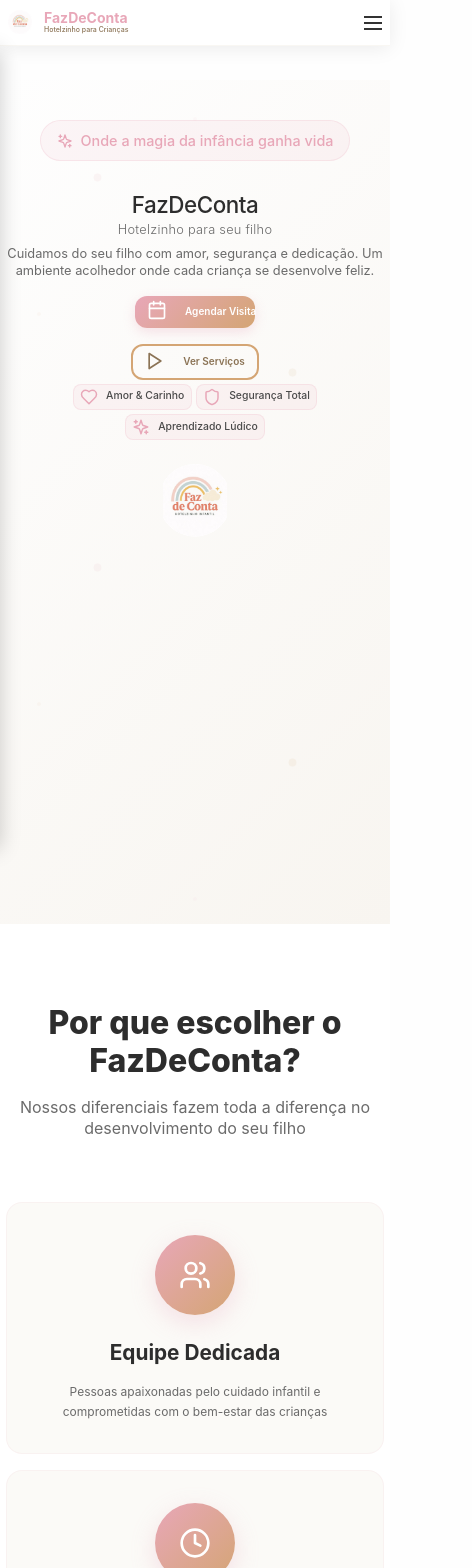
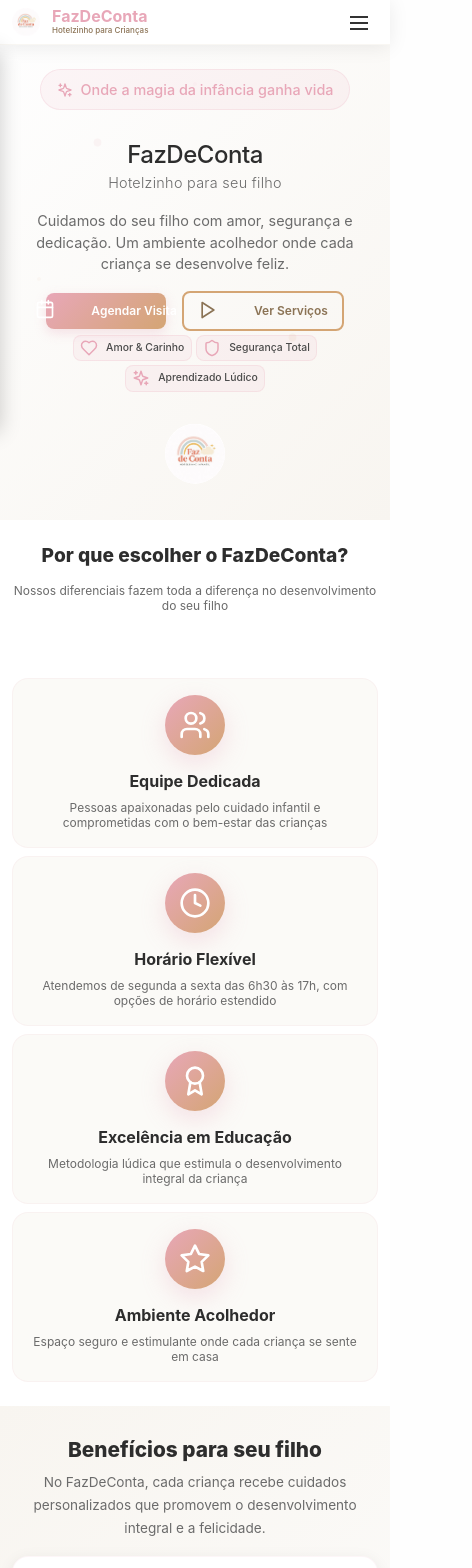
Before and after one commit to ohugods/Hotelzinho, a React (Vite) app: page / in a window 390 px wide. Shown: the top 1568 px of the page, 472 px wide, since content can reach past the window. Built offline with nearby package versions, Linux system fonts and the light colour scheme.

Commit message:
Melhorias de responsividade para dispositivos mÃ³veis

```diff
--- a/src/components/Header.css
+++ b/src/components/Header.css
@@ -39,6 +39,7 @@
   height: 50px;
   object-fit: contain;
   border-radius: 8px;
+  display: block;
 }
 
 .logo-text {
@@ -135,9 +136,97 @@
 }
 
 @media (max-width: 768px) {
+  .header {
+    height: 50px;
+  }
+
   .header-container {
     padding: 0 10px;
     height: 50px;
+  }
+
+  .logo-image {
+    width: 32px;
+    height: 32px;
+  }
+
+  .logo h1 {
+    font-size: 18px;
+  }
+
+  .tagline {
+    font-size: 9px;
+    margin-top: -2px;
+  }
+
+  .nav {
+    position: fixed;
+    top: 50px;
+    left: -100%;
+    width: 100%;
+    height: auto;
+    max-height: calc(100vh - 50px);
+    background: rgba(255, 255, 255, 0.98);
+    backdrop-filter: blur(10px);
+    flex-direction: column;
+    justify-content: flex-start;
+    align-items: center;
+    padding: 15px 0;
+    transition: left 0.3s ease;
+    box-shadow: 0 5px 20px rgba(0, 0, 0, 0.2);
+    overflow-y: auto;
+    z-index: 1000;
+  }
+
+  .nav-open {
+    left: 0;
+  }
+
+  .nav-list {
+    flex-direction: column;
+    gap: 12px;
+    width: 100%;
+    padding: 0 20px;
+  }
+
+  .nav-list li {
+    width: 100%;
+    text-align: center;
+    border-bottom: 1px solid rgba(232, 167, 184, 0.1);
+    padding-bottom: 10px;
+  }
+
+  .nav-list li:last-child {
+    border-bottom: none;
+  }
+
+  .nav-list a {
+    font-size: 16px;
+    padding: 10px 0;
+    font-weight: 600;
+    display: block;
+    width: 100%;
+  }
+
+  .hamburger {
+    display: flex;
+    padding: 8px;
+  }
+
+  .bar {
+    width: 20px;
+    height: 2px;
+  }
+}
+
+@media (max-width: 480px) {
+  .header {
+    height: 45px;
+  }
+
+  .header-container {
+    padding: 0 12px;
+    height: 45px;
   }
 
   .logo-image {
@@ -151,87 +240,40 @@
 
   .tagline {
     font-size: 8px;
-    margin-top: -2px;
-  }
-
-  .nav {
-    position: fixed;
-    top: 50px;
-    left: -100%;
-    width: 100%;
-    height: calc(100vh - 50px);
-    background: rgba(255, 255, 255, 0.98);
-    backdrop-filter: blur(10px);
-    flex-direction: column;
-    justify-content: flex-start;
-    align-items: center;
-    padding-top: 20px;
-    transition: left 0.3s ease;
-    box-shadow: 0 5px 20px rgba(0, 0, 0, 0.2);
-  }
-
-  .nav-open {
-    left: 0;
-  }
-
-  .nav-list {
-    flex-direction: column;
-    gap: 15px;
-  }
-
-  .nav-list a {
-    font-size: 14px;
-    padding: 8px 0;
-    font-weight: 500;
-  }
-
-  .hamburger {
-    display: flex;
-  }
-
-  .bar {
-    width: 20px;
-    height: 2px;
-  }
-}
-
-@media (max-width: 480px) {
-  .header-container {
-    padding: 0 8px;
-    height: 45px;
-  }
-
-  .logo-image {
-    width: 24px;
-    height: 24px;
-  }
-
-  .logo h1 {
-    font-size: 14px;
-  }
-
-  .tagline {
-    font-size: 7px;
     margin-top: -1px;
   }
 
   .nav {
     top: 45px;
-    height: calc(100vh - 45px);
-    padding-top: 15px;
+    max-height: calc(100vh - 45px);
+    padding: 15px 0;
   }
 
   .nav-list {
-    gap: 12px;
+    gap: 5px;
+  }
+
+  .nav-list li {
+    padding-bottom: 8px;
+    margin-bottom: 8px;
   }
 
   .nav-list a {
-    font-size: 13px;
-    padding: 6px 0;
+    font-size: 16px;
+    padding: 10px 0;
   }
 
   .bar {
     width: 18px;
     height: 2px;
   }
+
+  /* Melhorias no toque para dispositivos móveis */
+  .nav-list a {
+    padding: 12px 0;
+  }
+
+  .hamburger {
+    padding: 10px;
+  }
 }
--- a/src/index.css
+++ b/src/index.css
@@ -170,7 +170,19 @@
 /* Grid */
 .grid {
   display: grid;
-  gap: 2rem;
+  gap: 1.5rem;
+}
+
+@media (max-width: 768px) {
+  .grid {
+    gap: 1rem;
+  }
+}
+
+@media (max-width: 480px) {
+  .grid {
+    gap: 0.75rem;
+  }
 }
 
 .grid-2 {
@@ -278,12 +290,18 @@
   .btn-primary,
   .btn-secondary,
   .btn-outline {
-    padding: 8px 16px;
-    font-size: 12px;
+    padding: 10px 16px;
+    font-size: 14px;
+    display: inline-flex;
+    align-items: center;
+    justify-content: center;
+    gap: 8px;
   }
 
   .container {
-    padding: 0 8px;
+    padding: 0 16px;
+    max-width: 100%;
+    margin: 0 auto;
   }
 
   .section {
@@ -294,32 +312,38 @@
   .grid-3,
   .grid-4 {
     grid-template-columns: 1fr;
+    gap: 1rem;
   }
 
   /* Tipografia responsiva */
   h1 {
-    font-size: 1.5rem;
-    line-height: 1.1;
+    font-size: 1.6rem;
+    line-height: 1.2;
+    margin-bottom: 0.75rem;
   }
 
   h2 {
-    font-size: 1.3rem;
-    line-height: 1.2;
+    font-size: 1.4rem;
+    line-height: 1.3;
+    margin-bottom: 0.75rem;
   }
 
   h3 {
-    font-size: 1.1rem;
-    line-height: 1.3;
+    font-size: 1.2rem;
+    line-height: 1.4;
+    margin-bottom: 0.75rem;
   }
 
   h4 {
     font-size: 1rem;
-    line-height: 1.3;
+    line-height: 1.4;
+    margin-bottom: 0.5rem;
   }
 
   p {
-    font-size: 0.85rem;
-    line-height: 1.4;
+    font-size: 0.95rem;
+    line-height: 1.5;
+    margin-bottom: 0.75rem;
   }
 
   .text-large {
@@ -333,7 +357,7 @@
 
 @media (max-width: 480px) {
   .container {
-    padding: 0 6px;
+    padding: 0 12px;
   }
 
   .section {
@@ -343,34 +367,41 @@
   .btn-primary,
   .btn-secondary,
   .btn-outline {
-    padding: 6px 12px;
-    font-size: 10px;
+    padding: 8px 14px;
+    font-size: 12px;
+    border-radius: 8px;
+    gap: 6px;
   }
 
   /* Tipografia para telas muito pequenas */
   h1 {
-    font-size: 1.2rem;
+    font-size: 1.1rem;
     line-height: 1.1;
+    margin-bottom: 0.25rem;
   }
 
   h2 {
-    font-size: 1.1rem;
+    font-size: 1rem;
     line-height: 1.2;
+    margin-bottom: 0.25rem;
   }
 
   h3 {
-    font-size: 1rem;
+    font-size: 0.9rem;
     line-height: 1.3;
+    margin-bottom: 0.25rem;
   }
 
   h4 {
-    font-size: 0.9rem;
+    font-size: 0.85rem;
     line-height: 1.3;
+    margin-bottom: 0.25rem;
   }
 
   p {
     font-size: 0.75rem;
     line-height: 1.3;
+    margin-bottom: 0.4rem;
   }
 
   .text-large {
--- a/src/pages/Home.css
+++ b/src/pages/Home.css
@@ -4,13 +4,14 @@
 
 /* Hero Section Redesenhado */
 .hero-section {
-  min-height: 100vh;
+  min-height: auto;
   background: linear-gradient(135deg, #fefefe 0%, #f8f5f0 100%);
   display: flex;
   align-items: flex-start;
   padding-top: 2rem;
   position: relative;
   overflow: hidden;
+  padding-bottom: 2rem;
 }
 
 .hero-background {
@@ -84,7 +85,7 @@
   position: relative;
   z-index: 2;
   opacity: 1;
-  transform: translateY(80px);
+  transform: translateY(0);
   object-position: center;
   background: white;
   padding: 0;
@@ -760,7 +761,7 @@
 
 .testimonials-grid {
   display: grid;
-  grid-template-columns: repeat(auto-fit, minmax(350px, 1fr));
+  grid-template-columns: repeat(auto-fit, minmax(250px, 1fr));
   gap: 2.5rem;
   max-width: 1200px;
   margin: 0 auto;
@@ -943,47 +944,66 @@
 }
 
 @media (max-width: 768px) {
+  .home {
+    padding-top: 50px;
+  }
+
+  .hero-section {
+    padding-top: 1rem;
+    padding-bottom: 1rem;
+  }
+
   .hero-container {
     grid-template-columns: 1fr;
-    gap: 1rem;
+    gap: 0.5rem;
     text-align: center;
-    padding: 1rem 0.5rem;
+    padding: 0.5rem 0.5rem;
     min-height: auto;
   }
 
   .hero-content h1 {
-    font-size: 1.8rem;
+    font-size: 1.5rem;
     line-height: 1.1;
-    margin-bottom: 0.5rem;
+    margin-bottom: 0.25rem;
+  }
+
+  .hero-subtitle {
+    font-size: 1rem;
+    margin-bottom: 0.75rem;
   }
 
   .hero-content p {
     font-size: 0.9rem;
     margin-bottom: 1rem;
-    line-height: 1.4;
+    line-height: 1.5;
+    max-width: 90%;
+    margin-left: auto;
+    margin-right: auto;
   }
 
   .hero-image .image-placeholder {
     width: 120px;
     height: 120px;
-    padding: 1rem;
+    padding: 0.5rem;
     margin: 0 auto;
+    margin-top: 0.75rem;
+    margin-bottom: 0.75rem;
   }
 
   .hero-image .image-placeholder svg {
-    width: 40px;
-    height: 40px;
+    width: 30px;
+    height: 30px;
   }
 
   .hero-logo {
-    width: 120px;
-    height: 120px;
+    width: 100px;
+    height: 100px;
     transform: translateY(0);
   }
 
   .hero-features {
     flex-direction: row;
-    gap: 0.5rem;
+    gap: 0.25rem;
     align-items: center;
     justify-content: center;
     flex-wrap: wrap;
@@ -992,9 +1012,9 @@
 
   .feature-item {
     width: auto;
-    padding: 0.3rem 0.5rem;
-    font-size: 0.8rem;
-    min-width: 80px;
+    padding: 0.25rem 0.4rem;
+    font-size: 0.7rem;
+    min-width: auto;
   }
 
   .feature-item span {
@@ -1015,67 +1035,185 @@
     margin-top: 1rem;
   }
 
-  .btn-primary, .btn-secondary {
+  .btn-primary, .btn-secondary, .btn-outline, .hero-btn {
     width: auto;
-    min-width: 120px;
-    padding: 8px 16px;
-    font-size: 13px;
-    flex: 1;
-    max-width: 140px;
+    min-width: auto;
+    padding: 10px 16px;
+    font-size: 14px;
+    max-width: none;
+    display: inline-flex;
+    align-items: center;
+    justify-content: center;
   }
 
   .differentials-grid {
     grid-template-columns: repeat(2, 1fr);
-    gap: 1.5rem;
+    gap: 1rem;
+  }
+
+  .differential-card {
+    padding: 1rem;
+  }
+
+  .differential-icon {
+    width: 60px;
+    height: 60px;
+    margin-bottom: 1rem;
+  }
+
+  .differential-card h3 {
+    font-size: 1rem;
+    margin-bottom: 0.5rem;
+  }
+
+  .differential-card p {
+    font-size: 0.75rem;
+    line-height: 1.3;
+  }
+
+  .benefits-section {
+    padding: 2rem 0;
   }
 
   .benefits-content {
     grid-template-columns: 1fr;
-    gap: 2rem;
+    gap: 1rem;
     text-align: center;
   }
 
+  .benefits-text h2 {
+    font-size: 1.3rem;
+    margin-bottom: 0.5rem;
+  }
+
+  .benefits-description {
+    font-size: 0.85rem;
+    margin-bottom: 1rem;
+  }
+
   .benefits-list {
-    gap: 1rem;
+    gap: 0.5rem;
   }
 
   .benefit-item {
-    padding: 1.25rem;
+    padding: 0.75rem;
+    align-items: center;
+    text-align: left;
+  }
+
+  .benefit-content h4 {
+    font-size: 0.85rem;
+    margin-bottom: 0.25rem;
+  }
+
+  .benefit-content p {
+    font-size: 0.75rem;
+    line-height: 1.3;
+  }
+
+  .faq-section {
+    padding: 2rem 0;
   }
 
   .faq-grid {
     grid-template-columns: 1fr;
-    gap: 1.5rem;
+    gap: 0.75rem;
   }
 
   .faq-item {
-    padding: 1.5rem;
+    padding: 1rem;
+  }
+
+  .faq-item h4 {
+    font-size: 0.9rem;
+    margin-bottom: 0.5rem;
+  }
+
+  .faq-item p {
+    font-size: 0.75rem;
+    line-height: 1.4;
+  }
+
+  .about-preview {
+    padding: 2rem 0;
   }
 
   .about-content {
     grid-template-columns: 1fr;
-    gap: 2rem;
+    gap: 1rem;
     text-align: center;
+  }
+
+  .about-text h2 {
+    font-size: 1.3rem !important;
+    margin-bottom: 0.5rem !important;
+  }
+
+  .about-description {
+    font-size: 0.85rem;
+    margin-bottom: 1rem;
+  }
+
+  .about-visual {
+    padding-left: 0;
+  }
+
+  .testimonials-section {
+    padding: 2rem 0;
   }
 
   .testimonials-grid {
     grid-template-columns: 1fr;
-    gap: 2rem;
+    gap: 1.5rem;
   }
 
   .testimonial-card {
-    padding: 2rem;
+    padding: 1.75rem;
+  }
+
+  .testimonial-content p {
+    font-size: 1rem;
+    line-height: 1.6;
+    position: relative;
+    padding: 0 0.75rem;
+  }
+
+  .author-info h4 {
+    font-size: 1rem;
+  }
+
+  .author-info span {
+    font-size: 0.85rem;
+  }
+
+  .cta-final {
+    padding: 2rem 0;
+  }
+
+  .cta-content h2 {
+    font-size: 1.3rem;
+    margin-bottom: 0.5rem;
+  }
+
+  .cta-content p {
+    font-size: 0.9rem;
+    margin-bottom: 1.5rem;
   }
 
   .cta-buttons {
-    flex-direction: column;
+    flex-direction: row;
     align-items: center;
+    justify-content: center;
+    gap: 0.5rem;
   }
 
   .hero-buttons {
-    flex-direction: column;
+    flex-direction: row;
     align-items: center;
+    justify-content: center;
     gap: 1rem;
+    margin-top: 0.75rem;
+    flex-wrap: wrap;
   }
 
   .testimonials-section {
@@ -1100,32 +1238,46 @@
 }
 
 @media (max-width: 480px) {
+  .home {
+    padding-top: 45px;
+  }
+
+  .hero-section {
+    padding-top: 1rem;
+    padding-bottom: 1rem;
+  }
+
   .hero-container {
-    padding: 0.5rem 0.25rem;
+    padding: 0.5rem;
     gap: 0.5rem;
   }
 
-  .hero-content h1 {
-    font-size: 1.4rem;
+  .hero-title {
+    font-size: 1.2rem;
     line-height: 1.1;
-    margin-bottom: 0.25rem;
+    margin-bottom: 0;
   }
 
-  .hero-content p {
+  .hero-subtitle {
     font-size: 0.8rem;
+    margin-bottom: 0.5rem;
+  }
+
+  .hero-description {
+    font-size: 0.75rem;
     margin-bottom: 0.5rem;
     line-height: 1.3;
   }
 
   .hero-image .image-placeholder {
-    width: 80px;
-    height: 80px;
-    padding: 0.5rem;
+    width: 60px;
+    height: 60px;
+    padding: 0;
   }
 
   .hero-logo {
-    width: 80px;
-    height: 80px;
+    width: 60px;
+    height: 60px;
     transform: translateY(0);
   }
 
@@ -1171,25 +1323,46 @@
     max-width: 120px;
   }
 
+  .section-header {
+    margin-bottom: 1rem;
+  }
+
+  .section-header h2 {
+    font-size: 1.2rem;
+  }
+
+  .section-header p {
+    font-size: 0.75rem;
+  }
+
+  .differentials-section {
+    padding: 1.5rem 0;
+  }
+
   .differentials-grid {
     grid-template-columns: 1fr;
-    gap: 1rem;
+    gap: 0.5rem;
   }
 
   .testimonials-section {
-    padding: 3rem 0;
+    padding: 2.5rem 0;
   }
 
   .testimonials-header h2 {
-    font-size: 2rem;
+    font-size: 1.75rem;
   }
 
   .testimonials-grid {
     grid-template-columns: 1fr;
-    gap: 1.5rem;
+    gap: 1.25rem;
   }
 
   .testimonial-card {
     padding: 1.5rem;
   }
+
+  .testimonial-content p {
+    font-size: 0.9rem;
+    line-height: 1.5;
+  }
 }
--- a/src/pages/Home.jsx
+++ b/src/pages/Home.jsx
@@ -159,11 +159,10 @@
         <div className="container">
           <div className="about-content">
             <div className="about-text">
-              <h2>Nossa História de <span className="highlight">Amor</span></h2>
+              <h2>Nossa História</h2>
               <p className="about-description">
-                Há mais de 10 anos, somos referência em educação infantil na região.
-                Nosso compromisso é oferecer um ambiente onde cada criança possa
-                explorar, descobrir e crescer com alegria e segurança.
+                Somos referência em educação infantil na região há mais de 10 anos.
+                Nosso compromisso é criar um ambiente seguro e acolhedor para o desenvolvimento das crianças.
               </p>
               <div className="about-features">
                 <div className="about-feature">
```
